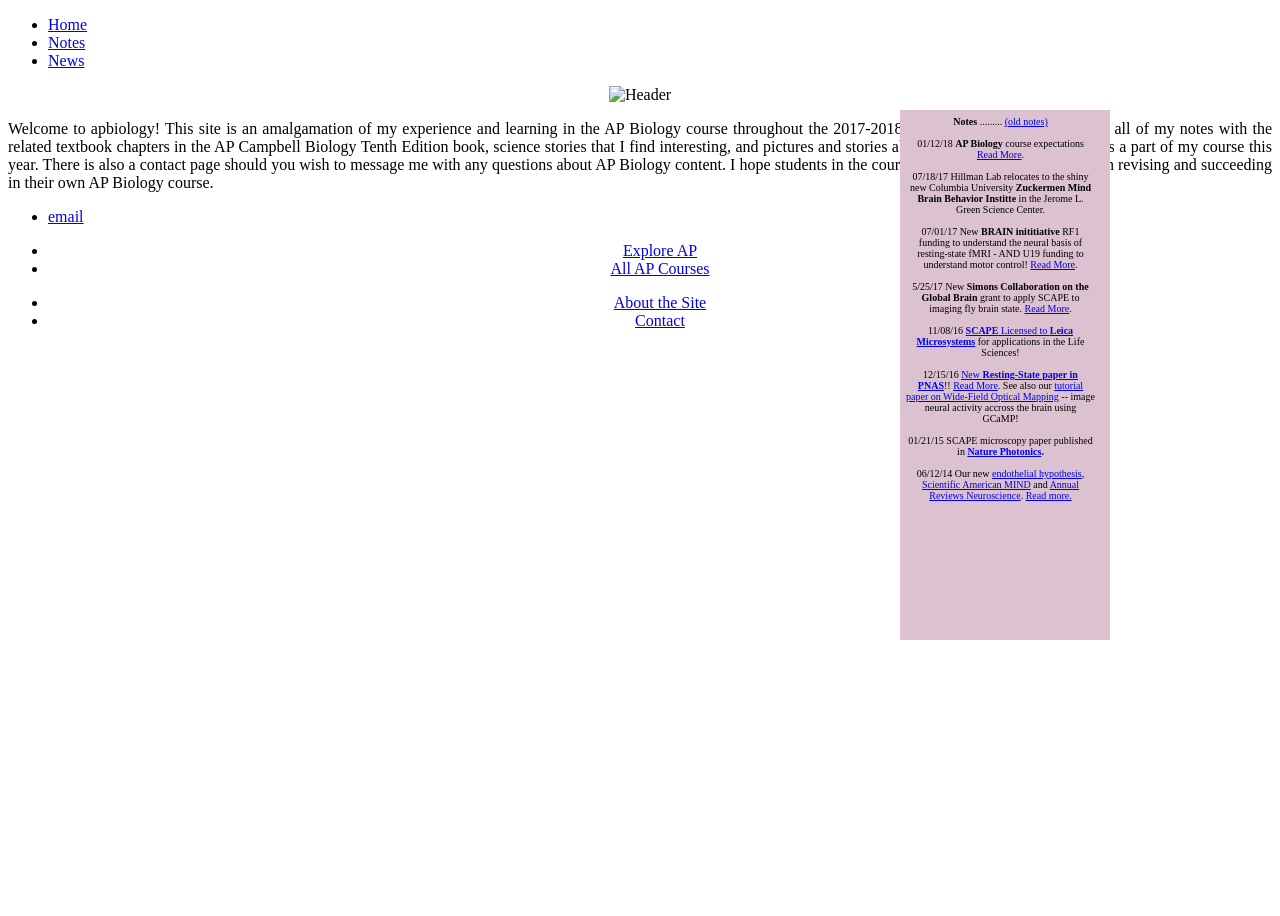
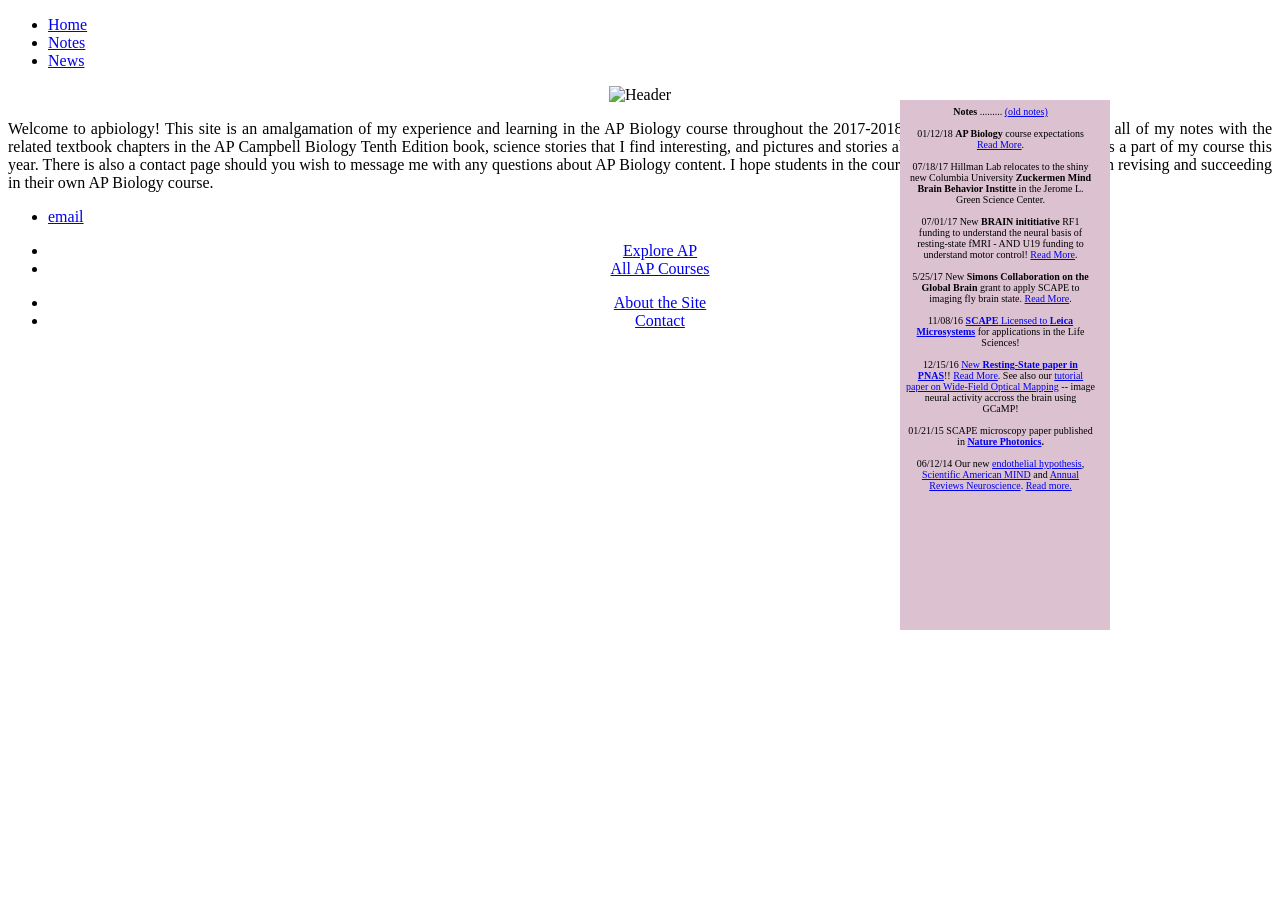
Before and after one commit to meganscarlett/meganscarlett.github.io, a Jekyll site: the page built from index.html, in a window 1280 px wide. Built offline with Jekyll 4.4.1, drawn with Linux system fonts in a browser that asks for light colours.

Commit message:
Update index.html

```diff
--- a/index.html
+++ b/index.html
@@ -13,7 +13,7 @@ There is also a contact page should you wish to message me with any questions ab
 
 I hope students in the course can find this content helpful in revising and succeeding in their own AP Biology course.</a></p></div>
 
-<div id="**Recent News Box**" style="height: 530px; left: 900px; position: absolute; top: 110px; width: 210px; background: #DCC2D0; z-index: 1;font-size: 10px" class="style_SkipStroke_3">
+<div id="**Recent News Box**" style="height: 530px; left: 900px; position: absolute; top: 100px; width: 210px; background: #DCC2D0; z-index: 1;font-size: 10px" class="style_SkipStroke_3">
 <table cellpadding="4">
 	<td width="189" ><span class="style11"><b>Notes</b></span><span class="style17"> .........       <a href="/_posts.html">(old notes)</a><br>
                     <br>
```
